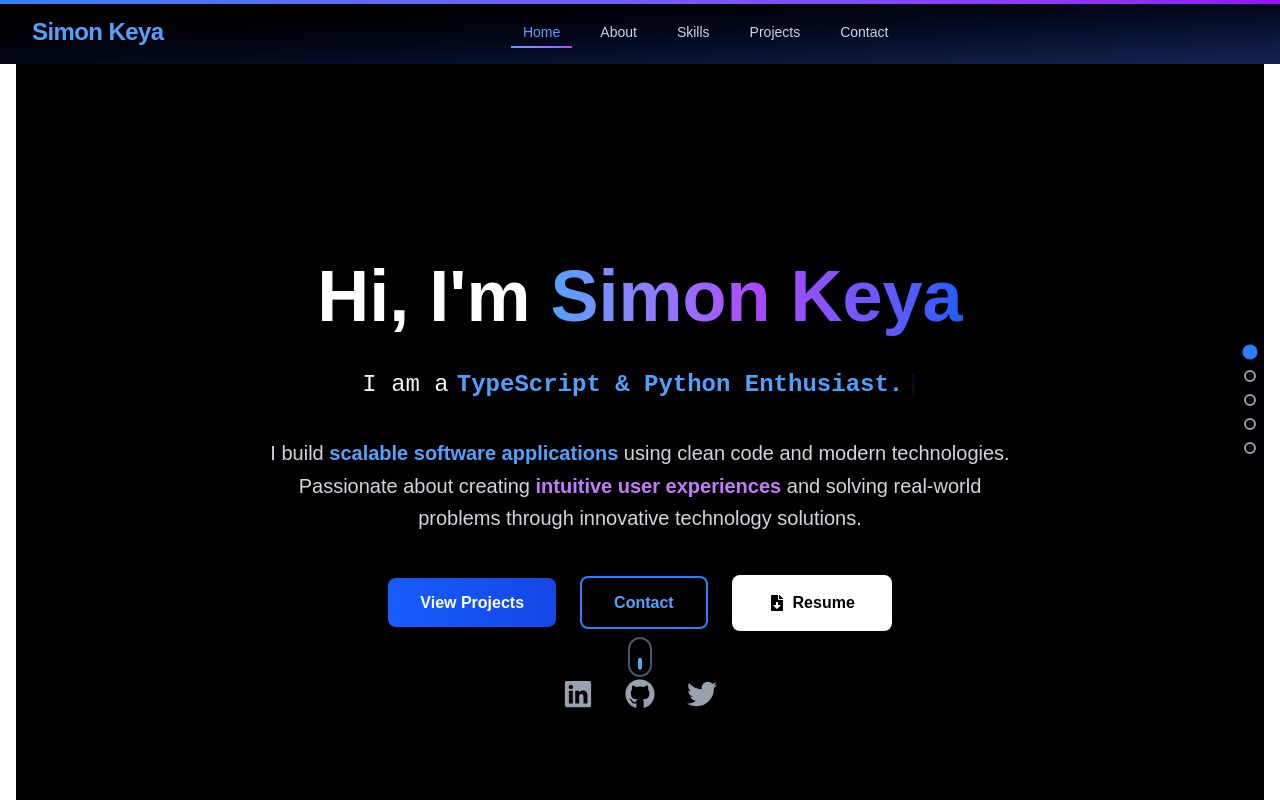
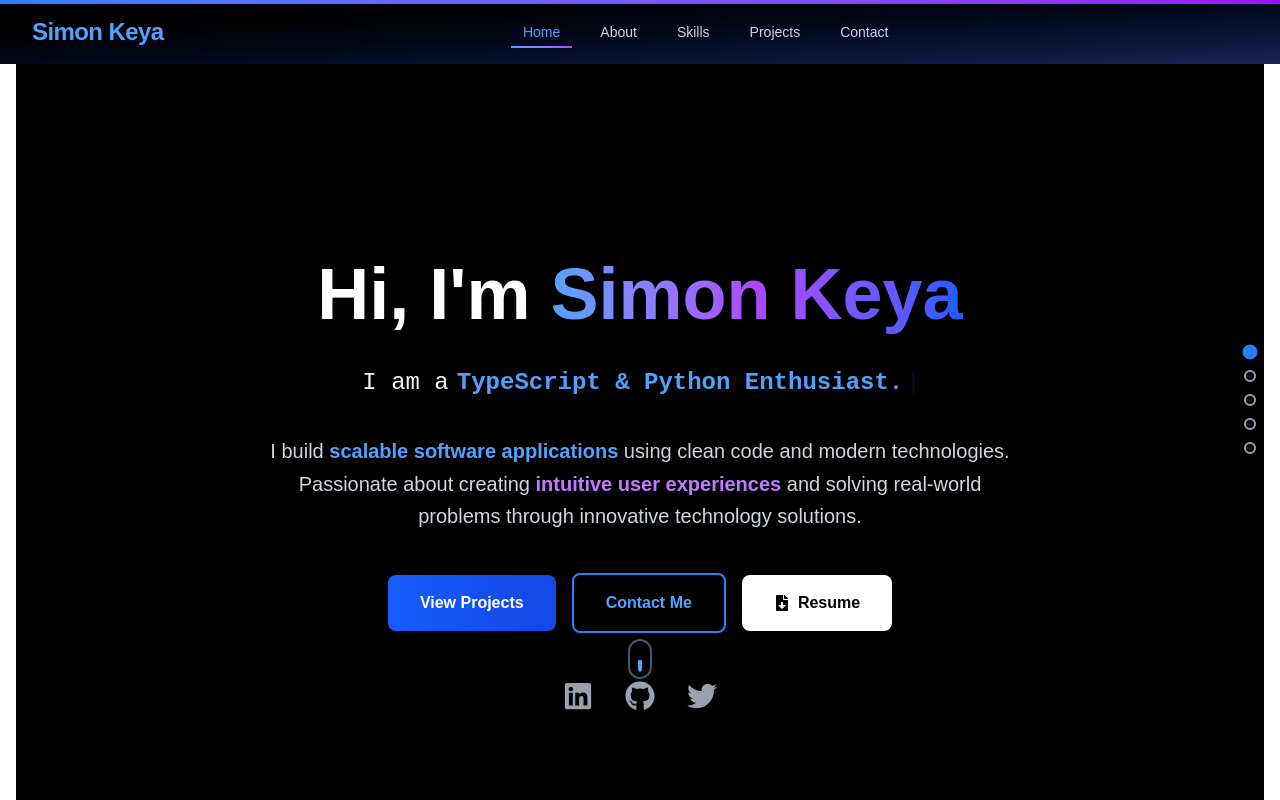
Before and after one commit to Simon-Keya/Simon-Keya, a Next.js app in the folder simon-keya/: page / in a window 1280 px wide. Shown: the top 800 px of the page. Built offline with nearby package versions, Linux system fonts and the light colour scheme.

Commit message:
Update Hero

```diff
--- a/simon-keya/components/Hero.tsx
+++ b/simon-keya/components/Hero.tsx
@@ -1,10 +1,11 @@
 'use client'
+
 import { motion } from 'framer-motion'
 import Link from 'next/link'
 import { FaFileDownload, FaGithub, FaLinkedin, FaTwitter } from 'react-icons/fa'
 import { Typewriter } from 'react-simple-typewriter'
 
-// Animation variants for better organization
+// Animation variants
 const fadeInUp = {
   initial: { opacity: 0, y: 20 },
   animate: { opacity: 1, y: 0 }
@@ -17,15 +18,6 @@ const staggerContainer = {
     }
   }
 }
-
-const scaleOnHover = {
-  hover: {
-    scale: 1.05,
-    transition: { duration: 0.2, ease: "easeInOut" }
-  },
-  tap: { scale: 0.95 }
-}
-
 
 const socialLinks = [
   {
@@ -48,7 +40,6 @@ const socialLinks = [
   }
 ]
 
-// Typewriter wordss
 const typewriterWords = [
   'Full Stack Developer.',
   'TypeScript & Python Enthusiast.',
@@ -72,14 +63,12 @@ export default function Hero() {
         aria-hidden="true"
       />
 
-      {/* Main content container with stagger animation */}
       <motion.div
         variants={staggerContainer}
         initial="initial"
         animate="animate"
         className="relative z-10 max-w-4xl mx-auto"
       >
-        {/* Animated Heading */}
         <motion.h1
           variants={{
             ...fadeInUp,
@@ -96,11 +85,7 @@ export default function Hero() {
           </span>
         </motion.h1>
 
-        {/* Typewriter Animated Roles */}
-        <motion.div
-          variants={fadeInUp}
-          className="mb-8"
-        >
+        <motion.div variants={fadeInUp} className="mb-8">
           <p className="text-lg md:text-xl lg:text-2xl max-w-3xl mx-auto text-gray-100 font-mono min-h-[2.5rem] flex items-center justify-center">
             I am a{' '}
             <span className="text-blue-400 font-bold ml-2 inline-block min-w-0">
@@ -117,7 +102,6 @@ export default function Hero() {
           </p>
         </motion.div>
 
-        {/* Enhanced Intro Text */}
         <motion.p
           variants={fadeInUp}
           className="text-base md:text-lg lg:text-xl max-w-3xl mx-auto mb-10 text-gray-300 leading-relaxed"
@@ -129,39 +113,34 @@ export default function Hero() {
           and solving real-world problems through innovative technology solutions.
         </motion.p>
 
-        {/* Enhanced Action Buttons */}
+        {/* Responsive Button Container */}
         <motion.div
           variants={fadeInUp}
-          // Changed from flex-col to flex-wrap for a responsive row layout
-          className="flex flex-wrap justify-center items-center gap-3 md:gap-6 mb-12"
+          className="flex flex-col sm:flex-row justify-center items-center gap-4 mb-12 w-full max-w-md mx-auto sm:max-w-none px-4"
         >
-          <motion.div whileHover={{ scale: 1.05 }} whileTap={{ scale: 0.95 }}>
+          <motion.div whileHover={{ scale: 1.05 }} whileTap={{ scale: 0.95 }} className="w-full sm:w-auto">
             <Link
               href="/projects"
-              className="group px-8 py-4 bg-gradient-to-r from-blue-600 to-blue-700 hover:from-blue-700 hover:to-blue-800 text-white rounded-lg font-semibold shadow-lg transition-all duration-300 transform relative overflow-hidden min-w-[160px]"
-              aria-label="View Projects"
+              className="group px-8 py-4 bg-gradient-to-r from-blue-600 to-blue-700 hover:from-blue-700 hover:to-blue-800 text-white rounded-lg font-semibold shadow-lg transition-all duration-300 block text-center w-full sm:w-auto"
             >
               <span className="relative z-10">View Projects</span>
-              <div className="absolute inset-0 bg-gradient-to-r from-blue-500 to-purple-600 opacity-0 group-hover:opacity-100 transition-opacity duration-300" />
             </Link>
           </motion.div>
 
-          <motion.div whileHover={{ scale: 1.05 }} whileTap={{ scale: 0.95 }}>
+          <motion.div whileHover={{ scale: 1.05 }} whileTap={{ scale: 0.95 }} className="w-full sm:w-auto">
             <Link
               href="/contact"
-              className="px-8 py-4 border-2 border-blue-500 text-blue-400 hover:bg-blue-500 hover:text-white rounded-lg font-semibold shadow-lg transition-all duration-300 backdrop-blur-sm min-w-[160px]"
-              aria-label="Contact Me"
+              className="px-8 py-4 border-2 border-blue-500 text-blue-400 hover:bg-blue-500 hover:text-white rounded-lg font-semibold shadow-lg transition-all duration-300 backdrop-blur-sm block text-center w-full sm:w-auto"
             >
-              Contact
+              Contact Me
             </Link>
           </motion.div>
 
-          <motion.div whileHover={{ scale: 1.05 }} whileTap={{ scale: 0.95 }}>
+          <motion.div whileHover={{ scale: 1.05 }} whileTap={{ scale: 0.95 }} className="w-full sm:w-auto">
             <a
               href="/files/Simon Keya's resume.pdf"
               download
-              className="group px-8 py-4 bg-white text-black hover:bg-gray-100 rounded-lg font-semibold shadow-lg flex items-center justify-center gap-2 transition-all duration-300 min-w-[160px]"
-              aria-label="Download Resume"
+              className="group px-8 py-4 bg-white text-black hover:bg-gray-100 rounded-lg font-semibold shadow-lg flex items-center justify-center gap-2 transition-all duration-300 w-full sm:w-auto"
             >
               <FaFileDownload className="group-hover:animate-bounce" />
               <span>Resume</span>
@@ -169,11 +148,7 @@ export default function Hero() {
           </motion.div>
         </motion.div>
 
-        {/* Enhanced Social Links */}
-        <motion.div
-          variants={fadeInUp}
-          className="flex gap-8 justify-center"
-        >
+        <motion.div variants={fadeInUp} className="flex gap-8 justify-center">
           {socialLinks.map(({ href, icon: Icon, label, hoverColor }) => (
             <motion.a
               key={label}
```
